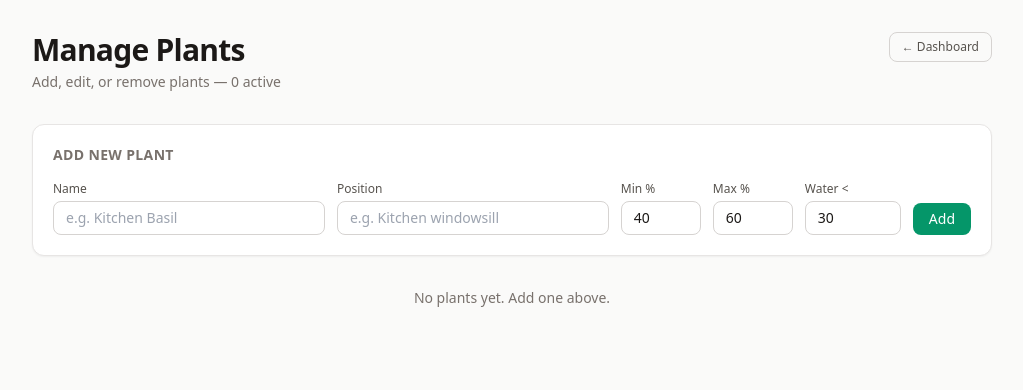
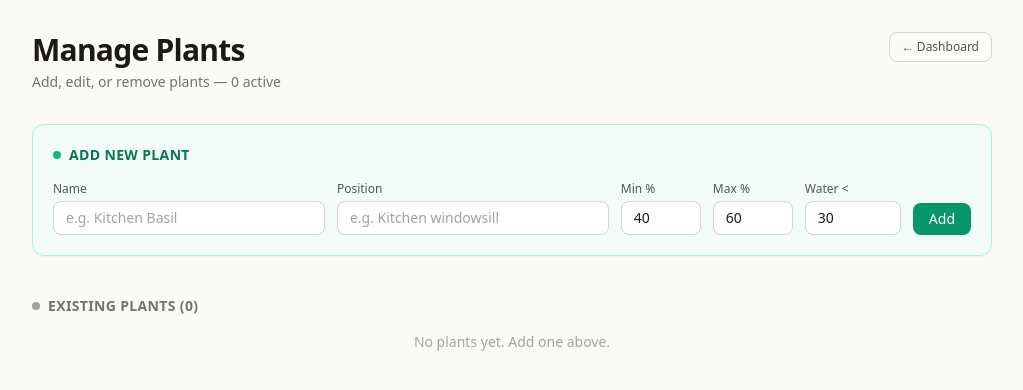
Before and after one commit to lekoianemerik/moist, a FastAPI app: template web/templates/manage_plants.html in a window 1280 px wide. Shown: the top 390 px of the page, without its empty margins (128-1151 px from the left). Run offline with FastAPI, Linux system fonts and the light colour scheme; the template is opened without the code that fills it, so the values that code supplies are empty; parts of the project's set-up code (start-up, migrations or seed data) failed here and were passed over; some libraries are stand-ins or nearby versions.

Commit message:
more pretty

```diff
--- a/web/templates/manage_plants.html
+++ b/web/templates/manage_plants.html
@@ -21,9 +21,11 @@
     </a>
   </div>
 
-  <!-- Add plant form -->
-  <div class="mb-8 rounded-xl border border-stone-200 bg-white p-5 shadow-sm dark:border-stone-800 dark:bg-stone-900">
-    <h2 class="mb-4 text-sm font-semibold uppercase tracking-wide text-stone-500 dark:text-stone-400">
+  <!-- ============ Add new plant ============ -->
+  <div class="mb-10 rounded-xl border border-emerald-200 bg-emerald-50/50 p-5 shadow-sm
+              dark:border-emerald-900/60 dark:bg-emerald-950/20">
+    <h2 class="mb-4 flex items-center gap-2 text-sm font-semibold uppercase tracking-wide text-emerald-700 dark:text-emerald-400">
+      <span class="inline-block h-2 w-2 rounded-full bg-emerald-500"></span>
       Add new plant
     </h2>
     <form method="post" action="/manage/plants/add" class="flex flex-wrap items-end gap-3">
@@ -70,13 +72,18 @@
     </form>
   </div>
 
-  <!-- Plant list -->
+  <!-- ============ Existing plants ============ -->
+  <h2 class="mb-4 flex items-center gap-2 text-sm font-semibold uppercase tracking-wide text-stone-500 dark:text-stone-400">
+    <span class="inline-block h-2 w-2 rounded-full bg-stone-400 dark:bg-stone-500"></span>
+    Existing plants ({{ plants | length }})
+  </h2>
+
   {% if plants %}
   <div class="space-y-3">
     {% for plant in plants %}
+    <div class="rounded-xl border border-stone-200 bg-white p-4 shadow-sm dark:border-stone-800 dark:bg-stone-900">
       <form method="post" action="/manage/plants/{{ plant.plant_id }}/edit"
-      class="rounded-xl border border-stone-200 bg-white p-4 shadow-sm dark:border-stone-800 dark:bg-stone-900">
-      <div class="flex flex-wrap items-end gap-3">
+        class="flex flex-wrap items-end gap-3">
         <div class="w-12 flex-none">
           <label class="mb-1 block text-xs font-medium text-stone-400 dark:text-stone-500">ID</label>
           <span class="block py-1.5 text-sm font-mono text-stone-500 dark:text-stone-400">
@@ -118,29 +125,27 @@
                    dark:border-stone-700 dark:bg-stone-800 dark:text-stone-100
                    focus:outline-none focus:ring-2 focus:ring-emerald-500/50">
         </div>
-        <div class="flex gap-2">
         <button type="submit"
           class="rounded-lg border border-stone-300 px-3 py-1.5 text-xs font-medium text-stone-600
                  transition-colors hover:bg-stone-100 dark:border-stone-700 dark:text-stone-400
                  dark:hover:bg-stone-800">
           Save
         </button>
-        </div>
-      </div>
       </form>
-
-    <!-- Delete button (separate form to avoid nesting) -->
-    <form method="post" action="/manage/plants/{{ plant.plant_id }}/delete" class="-mt-1 ml-4">
+      <div class="mt-2 border-t border-stone-100 pt-2 dark:border-stone-800">
+        <form method="post" action="/manage/plants/{{ plant.plant_id }}/delete" class="text-right">
           <button type="submit"
             onclick="return confirm('Remove {{ plant.plant_name }}? It will be deactivated.')"
             class="text-xs text-red-500 transition-colors hover:text-red-700 dark:text-red-400 dark:hover:text-red-300">
-        Remove #{{ plant.plant_id }} &mdash; {{ plant.plant_name }}
+            Remove plant
           </button>
         </form>
+      </div>
+    </div>
     {% endfor %}
   </div>
   {% else %}
-  <p class="text-center text-sm text-stone-500 dark:text-stone-400">
+  <p class="text-center text-sm text-stone-400 dark:text-stone-500">
     No plants yet. Add one above.
   </p>
   {% endif %}
```
Also changed, not shown: web/templates/manage_sensors.html (+19 -14 lines). Lines whose indentation alone changed are shown as unchanged.
